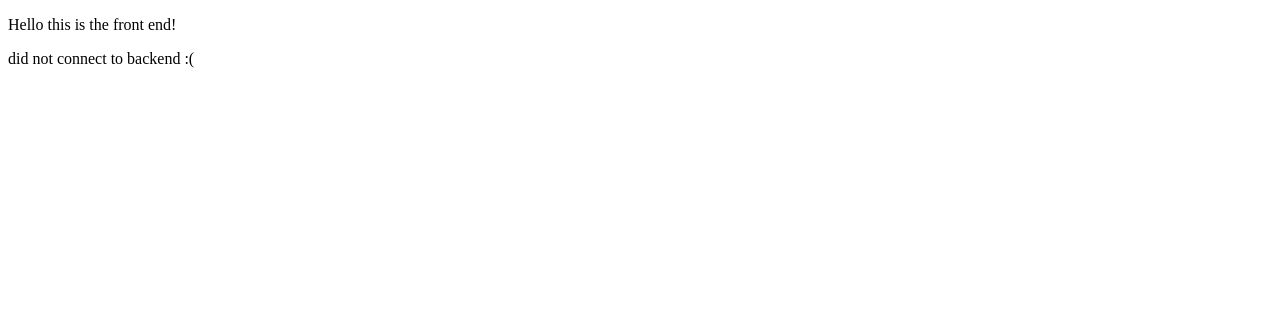
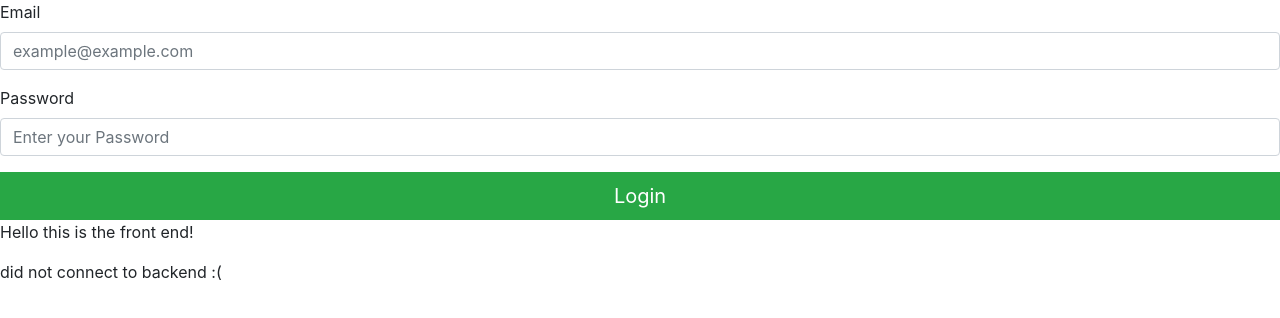
Before and after one commit to arrikenw/IT-Project, a React (Create React App) app in the folder client/: page /login in a window 1280 px wide. Shown: the top 318 px of the page. Built offline with nearby package versions, Linux system fonts and the light colour scheme; no server answers; the HTML template or start-up script is replaced by a standard one.

Commit message:
added basic login form
login is not connected to backend yet

```diff
--- a/client/package.json
+++ b/client/package.json
@@ -7,8 +7,10 @@
     "@testing-library/react": "^9.5.0",
     "@testing-library/user-event": "^7.2.1",
     "axios": "^0.19.2",
+    "bootstrap": "^4.5.2",
     "http-proxy-middleware": "^1.0.5",
     "react": "^16.13.1",
+    "react-bootstrap": "^1.3.0",
     "react-dom": "^16.13.1",
     "react-scripts": "3.4.3"
   },
--- a/client/src/App.js
+++ b/client/src/App.js
@@ -1,10 +1,14 @@
 import React from 'react';
 import './App.css';
 import Axios from "axios";
+import { BrowserRouter as Router, Route} from "react-router-dom";
+import Login from "./components/Login/Login";
 
 class App extends React.Component {
     state = {
-        backend: "did not connect to backend :("
+        backend: "did not connect to backend :(",
+        user: "",
+        token:""
     };
 
     componentDidMount() {
@@ -20,14 +24,23 @@ class App extends React.Component {
     }
     render() {
          return (
+
             <div>
+            <Router>
+                <Route path = "/login">
+                    <Login></Login>
+                </Route>
+            </Router>
                 <p>
                     Hello this is the front end!
                 </p>
+
                 <p>
                     {this.state.backend}
                 </p>
+
             </div>
+
         );
 }
 
--- /dev/null
+++ b/client/src/components/Login/Login.js
@@ -0,0 +1,62 @@
+import React, { Component } from 'react'
+import { Form, Button, Image, Col, Row } from "react-bootstrap";
+import {Link, withRouter} from 'react-router-dom';
+
+class Login extends Component {
+    state = {
+        email: "",
+        password: ""
+      }
+      constructor(props) {
+        super(props);
+      }
+
+
+    onChange = (e) => {
+        this.setState({ [e.target.name]: e.target.value });
+      };
+
+
+    render() {
+        return (
+            <div>
+
+                <Form className = "loginForm"onSubmit={this.onSubmit}>
+                    <Form.Group controlID="Email">
+                        <Form.Label>Email</Form.Label>
+                        <Form.Control
+                            required
+                            type="email"
+                            placeholder="example@example.com"
+                            name="email"
+                            onChange={this.onChange}
+                        />
+                    </Form.Group>
+                    <Form.Group controlId="Password">
+                        <Form.Label>Password</Form.Label>
+                        <Form.Control
+                            required
+                            type="password"
+                            placeholder="Enter your Password"
+                            name="password"
+                            onChange={this.onChange}
+                          />
+                    </Form.Group>
+
+                    <div className="row justify-content-center">
+                <Button
+                    variant="success"
+                    size="lg"
+                    type="submit"
+                    block
+                >
+                  Login
+                </Button>
+                </div>
+                </Form>
+
+            </div>
+        )
+    }
+}
+export default withRouter(Login);
--- a/package.json
+++ b/package.json
@@ -17,6 +17,7 @@
     "http-errors": "~1.6.3",
     "mongoose": "^5.10.2",
     "morgan": "~1.9.1",
-    "pug": "2.0.0-beta11"
+    "pug": "2.0.0-beta11",
+    "react-router-dom": "^5.2.0"
   }
 }
```
Also changed, not shown: 2 other files (tests, documents, lock files or other folders).
